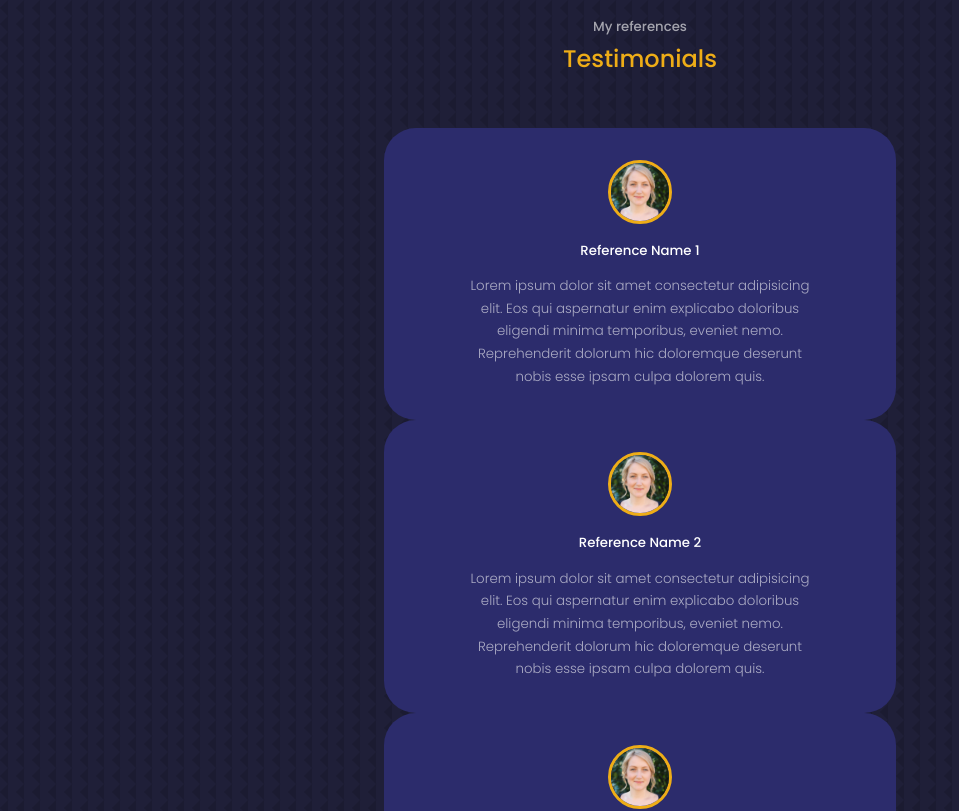
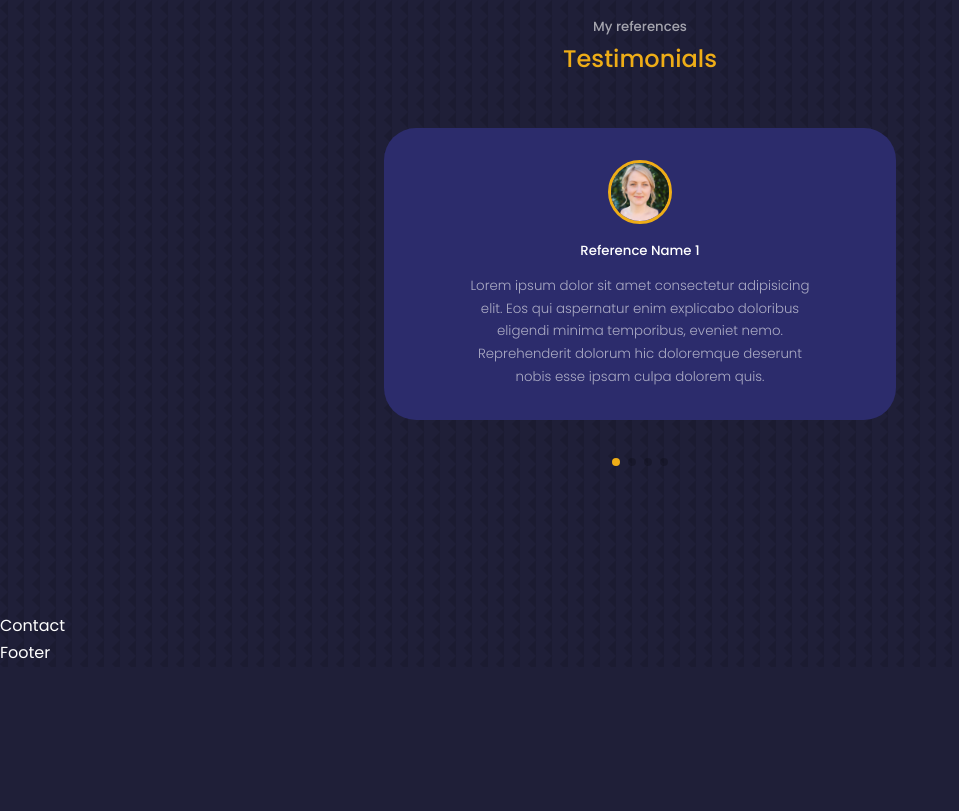
Before and after one commit to RichardChalk/portfolio, a React (Create React App) app: page / in a window 1280 px wide. Shown: the part 3920-4731 px from the top of the page, without its empty margins (0-959 px from the left). After the commit the page ends 4587 px from the top, so only its background shows below. Built offline with nearby package versions, Linux system fonts and the light colour scheme.

Commit message:
Fixed colour to swiper pagination

```diff
--- a/package.json
+++ b/package.json
@@ -10,6 +10,7 @@
     "react-dom": "^18.1.0",
     "react-icons": "^4.4.0",
     "react-scripts": "5.0.1",
+    "swiper": "^8.2.3",
     "web-vitals": "^2.1.4"
   },
   "scripts": {
--- a/src/components/testimonials/References.jsx
+++ b/src/components/testimonials/References.jsx
@@ -3,6 +3,18 @@ import AVTR1 from "../../assets/avatar1.jpg"
 import AVTR2 from "../../assets/avatar2.jpg"
 import AVTR3 from "../../assets/avatar3.jpg"
 import AVTR4 from "../../assets/avatar4.jpg"
+
+// import Swiper core and required modules
+// import { Navigation, Pagination, Scrollbar, A11y } from 'swiper';
+import { Pagination, Navigation } from 'swiper';
+
+import { Swiper, SwiperSlide } from 'swiper/react';
+
+// Import Swiper styles
+import 'swiper/css';
+import 'swiper/css/pagination';
+// import 'swiper/css/navigation';
+// import 'swiper/css/scrollbar';
 
 const referencesArray = [
   {
@@ -34,10 +46,17 @@ const referencesArray = [
 
 const References = () => {
   return (
-    <div className="container testimonials__container">
+    <Swiper className="container testimonials__container"
+     // install Swiper modules
+     modules={[Pagination]}
+     spaceBetween={40}
+     slidesPerView={1}
+     navigation
+     pagination={{ clickable: true }}
+     >
     {referencesArray.map(({ id, image, name, review }) => {
       return (
-        <article className="testimonial">
+        <SwiperSlide  key={id} className="testimonial">
           <div className="client__avatar">
             <img src={image} alt={name} />
           </div>
@@ -45,10 +64,10 @@ const References = () => {
           <small className="client__review">
             {review}
           </small>
-        </article>
+        </SwiperSlide>
       );
     })}
-  </div>  );
+  </Swiper>  );
 };
 
 export default References;
--- a/src/components/testimonials/testimonials.css
+++ b/src/components/testimonials/testimonials.css
@@ -1,5 +1,6 @@
 .container.testimonials__container{
     width: 40%;
+    padding-bottom: 4rem;
 }
 
 .client__avatar{
@@ -27,6 +28,10 @@
     margin: 0.8rem auto 0;
 }
 
+.swiper-pagination-bullet-active {
+    background: var(--colour-primary) !important;
+}
+
 /* =============== Media queries ===============  */
 
 /* Medium devices */
--- a/src/components/testimonials/testimonials.jsx
+++ b/src/components/testimonials/testimonials.jsx
@@ -1,6 +1,8 @@
 import React from "react";
 import "./testimonials.css";
 import ReferencesArray from "./References";
+
+
 
 const Testimonials = () => {
   return (
```
Also changed, not shown: 1 other file (tests, documents, lock files or other folders).
